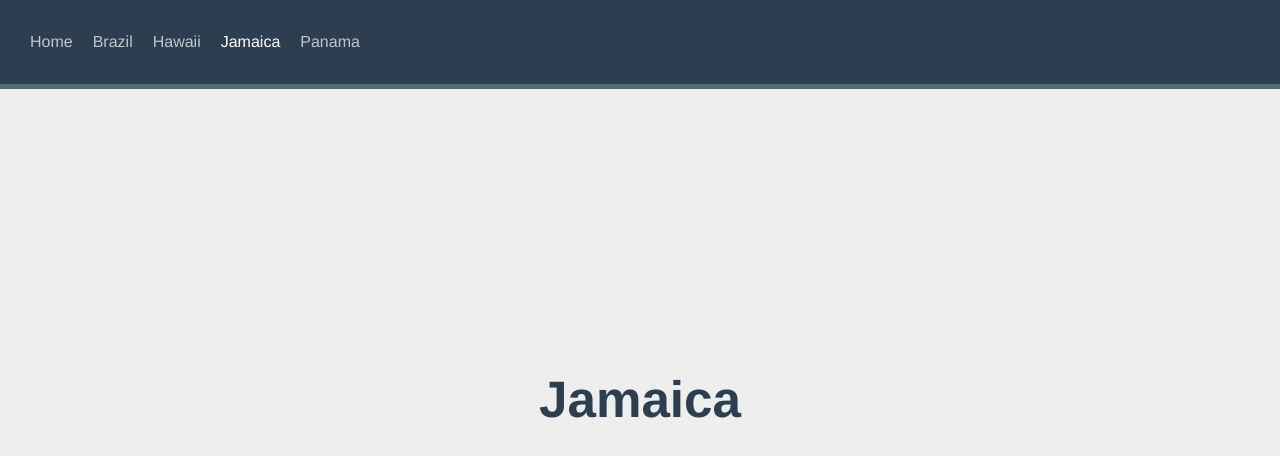
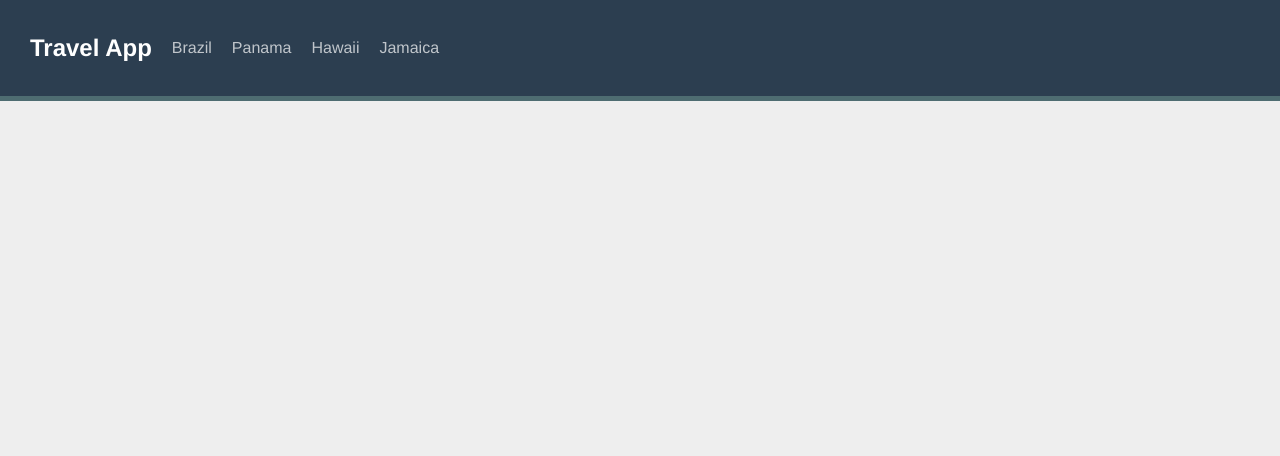
Before and after one commit to analyst15/TravelApp, a Vue app: page /jamaica in a window 1280 px wide. Shown: the top 456 px of the page. Built offline with nearby package versions, Linux system fonts and the light colour scheme.

Commit message:
Getting rid of static pages

```diff
--- a/src/components/TheNavigation.vue
+++ b/src/components/TheNavigation.vue
@@ -1,14 +1,28 @@
 <template>
 
-  <div id="nav">
-    <router-link to="/">Home</router-link>
-    <router-link to="/brazil">Brazil</router-link>
-    <router-link to="/hawaii">Hawaii</router-link>
-    <router-link to="/jamaica">Jamaica</router-link>
-    <router-link to="/panama">Panama</router-link>
-  </div>
+<div id="nav">
+  <router-link id="logo" to="/">Travel App</router-link>
+  <router-link
+          v-for="destination in destinations"
+          :key="destination.id"
+          :to="{name: 'destination.show', params: {id: destination.id, slug: destination.slug}}"
+        >
+          {{ destination.name }}
+  </router-link>
 
+</div>
 </template>
+
+<script>
+  import sourceData from '@/data.json'
+  export default {
+    data(){
+      return {
+        destinations: sourceData.destinations
+      }
+    }
+  }
+</script>
 
 <!----<style lang="css">
   #nav .vue-school-active-link{
--- a/src/router/index.js
+++ b/src/router/index.js
@@ -3,11 +3,7 @@ import { createRouter,createWebHistory } from 'vue-router'
 
 const routes = [
     {path:'/', name: 'Home', component: Home},
-    {path:'/brazil', name: 'brazil', component: ()=> import('@/views/Brazil.vue')},
-    {path:'/hawaii', name: 'hawaii', component: ()=> import('@/views/Hawaii.vue')},
-    {path:'/jamaica', name: 'jamaica', component: ()=> import('@/views/Jamaica.vue')},
-    {path:'/panama', name: 'panama', component: ()=> import('@/views/Panama.vue')},
-    {path:'/destination/:id',name: 'destination.show', component: ()=> import('@/views/DestinationShow.vue')}
+    {path:'/destination/:id/:slug',name: 'destination.show', component: ()=> import('@/views/DestinationShow.vue')}
 ]
 
 const router = createRouter({
--- a/src/views/About.vue
+++ /dev/null
@@ -1,5 +0,0 @@
-<template>
-    <div class="home">
-        <h1>About</h1>
-    </div>
-</template>
--- a/src/views/Brazil.vue
+++ /dev/null
@@ -1,5 +0,0 @@
-<template>
-    <div class="brazil">
-        <h1>Brazil</h1>
-    </div>
-</template>
--- a/src/views/Hawaii.vue
+++ /dev/null
@@ -1,5 +0,0 @@
-<template>
-    <div class="hawaii">
-        <h1>Hawaii</h1>
-    </div>
-</template>
--- a/src/views/Home.vue
+++ b/src/views/Home.vue
@@ -6,7 +6,7 @@
         <router-link
           v-for="destination in destinations"
           :key="destination.id"
-          :to="{name: 'destination.show', params: {id: destination.id}}"
+          :to="{name: 'destination.show', params: {id: destination.id, slug:destination.slug}}"
         >
           <h2>{{ destination.name }}</h2>
           <img :src="`/images/${destination.image}`" :alt="destination.name" />
--- a/src/views/Jamaica.vue
+++ /dev/null
@@ -1,5 +0,0 @@
-<template>
-    <div class="jamaica">
-        <h1>Jamaica</h1>
-    </div>
-</template>
--- a/src/views/Panama.vue
+++ /dev/null
@@ -1,5 +0,0 @@
-<template>
-    <div class="panama">
-        <h1>Panama</h1>
-    </div>
-</template>
```
